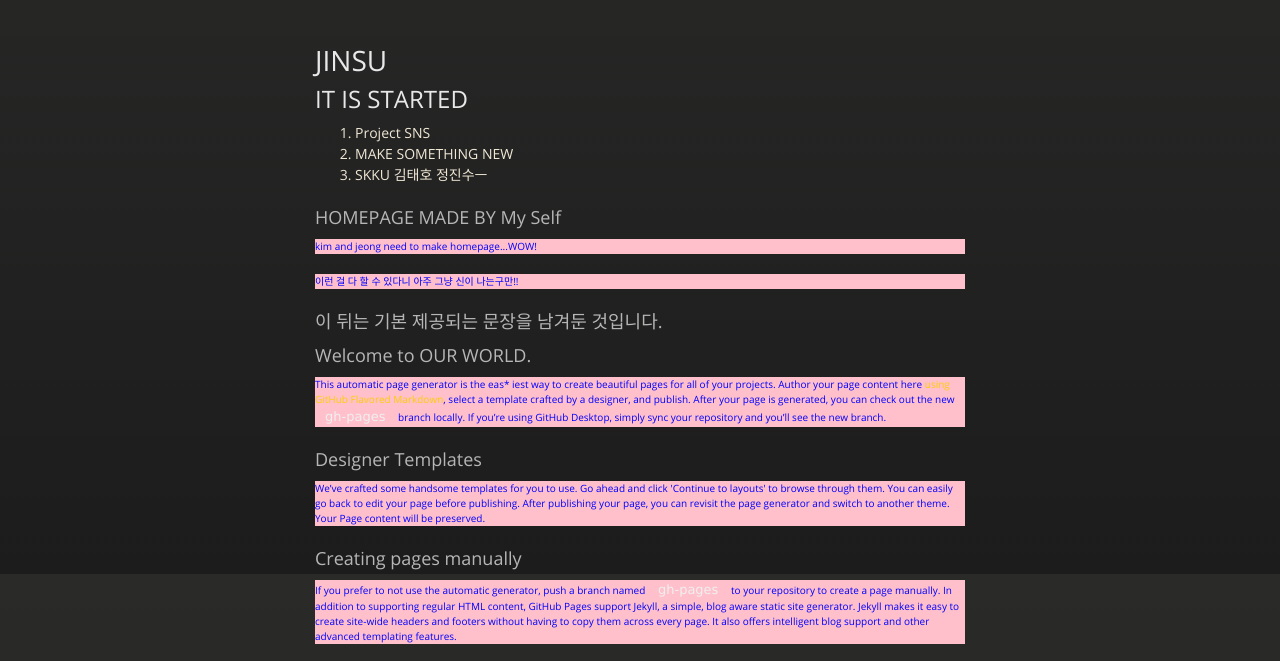
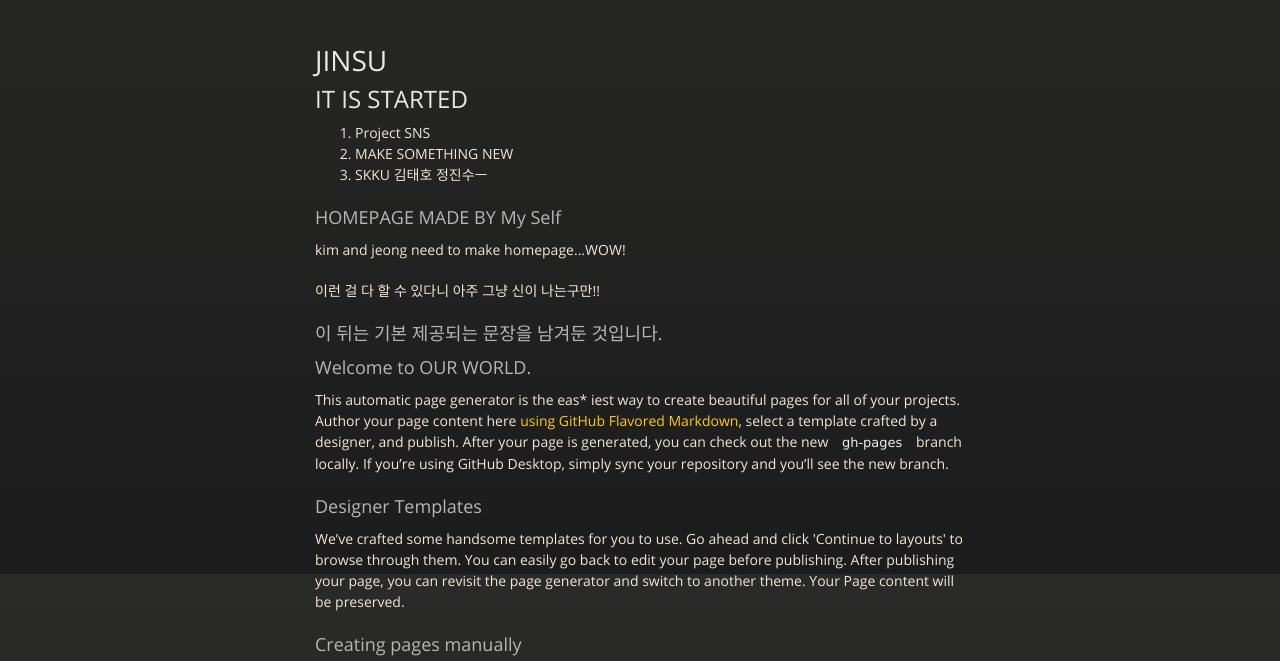
Before and after one commit to jinsucalli/jinsucalli.github.io, a plain HTML site: page index.html in a window 1280 px wide. Shown: the part 226-887 px from the top of the page. Drawn offline with nearby package versions, Linux system fonts and the light colour scheme.

Commit message:
Update index.html

```diff
--- a/index.html
+++ b/index.html
@@ -49,7 +49,7 @@
 
 <div>
   <style scoped="scoped">
-    p{font-size:10px; color:blue;background-color:pink;}
+    {font-size:10px; color:blue;background-color:pink;}
     <p>핑크핑크</p>
   </style>
 </div>
```
